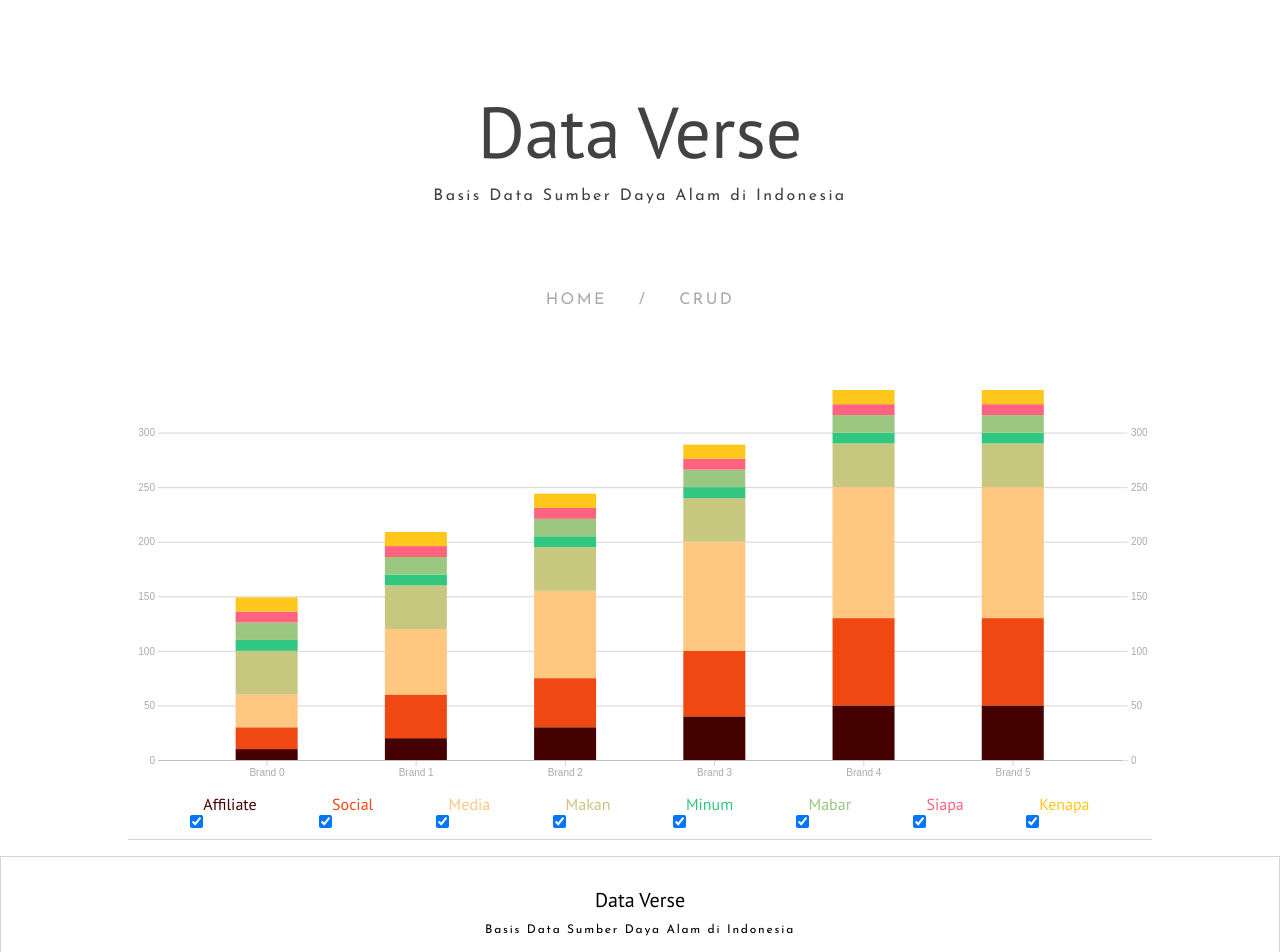
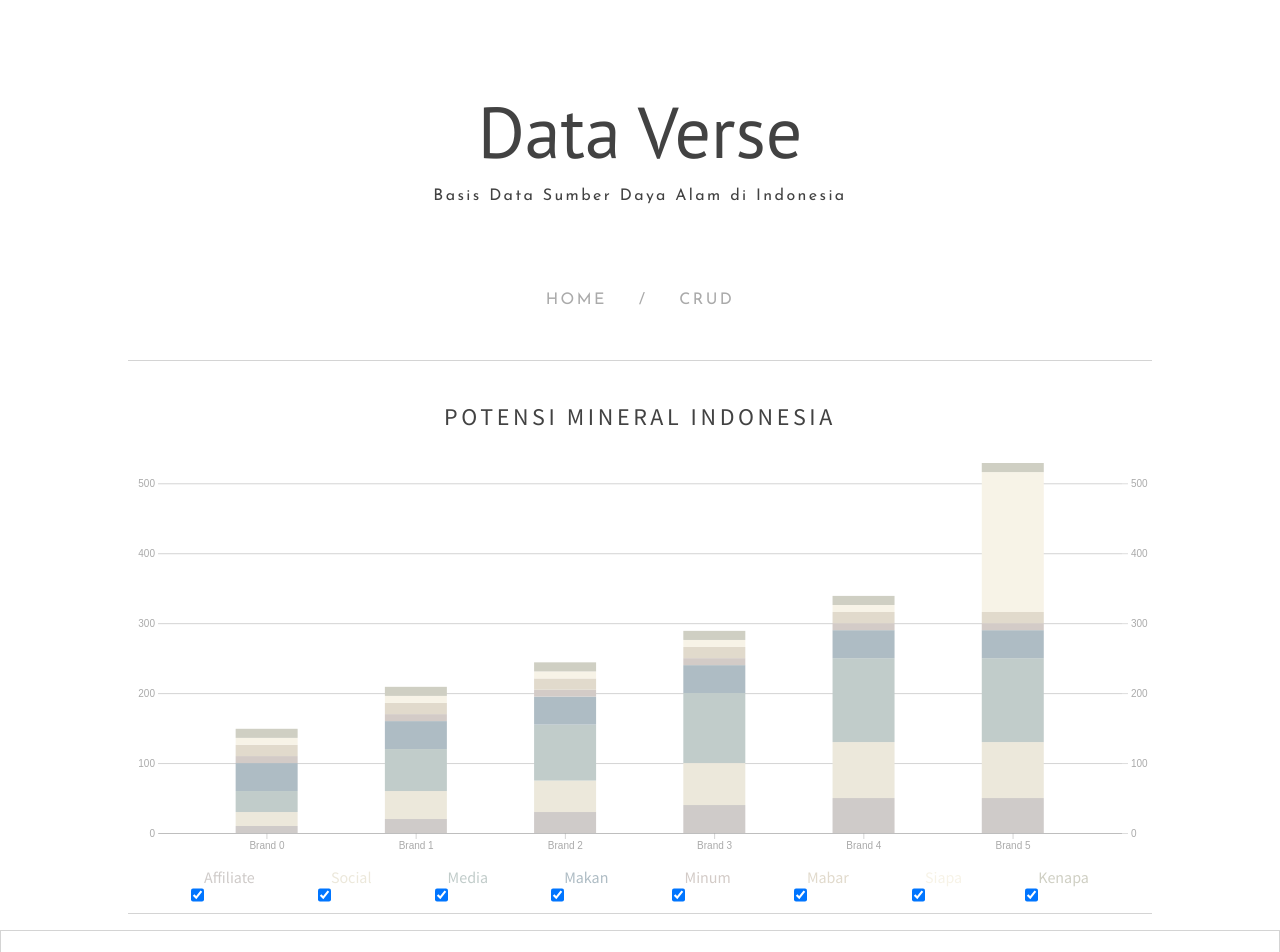
Before and after one commit to Drithh/database-sda, a React (Create React App) app in the folder client/: page / in a window 1280 px wide. Shown: the top 952 px of the page. Built offline with nearby package versions, Linux system fonts and the light colour scheme.

Commit message:
add title chart

```diff
--- a/client/src/components/BarChart.js
+++ b/client/src/components/BarChart.js
@@ -65,7 +65,7 @@ const data = [
     Makan: 40,
     Minum: 10,
     Mabar: 16,
-    Siapa: 10,
+    Siapa: 200,
     Kenapa: 13,
   },
 ];
@@ -82,25 +82,28 @@ const allKeys = [
 ];
 
 const colors = {
-  Affiliate: 'rgba(69, 0, 0, 1)',
-  Social: 'rgba(240, 72, 19, 1)',
-  Media: 'rgba(255, 199, 128, 1)',
-  Makan: 'rgba(200, 199, 128, 1)',
-  Minum: 'rgba(50, 199, 128, 1)',
-  Mabar: 'rgba(155, 199, 128, 1)',
-  Siapa: 'rgba(255, 99, 128, 1)',
-  Kenapa: 'rgba(255, 199, 28, 1)',
+  Affiliate: '#CFCBC9',
+  Social: '#ECE8DB',
+  Media: '#C1CCCA',
+  Makan: '#AEBCC4',
+  Minum: '#D3CBC7',
+  Mabar: '#E1DACC',
+  Siapa: '#F7F3E7',
+  Kenapa: '#CFCFC3',
 };
 
 export const D3BarGraph = () => {
   const [keys, setKeys] = useState(allKeys);
 
   return (
-    <div>
+    <div className="border-b border-t border-solid border-secondary border-opacity-50">
+      <h2 className="mt-10 font-Source text-center font-medium text-2xl text-primary tracking-widest">
+        POTENSI MINERAL INDONESIA
+      </h2>
       <StackedBarGraph datasets={data} colors={colors} keys={keys} />
-      <div className="fields m-auto  flex justify-evenly h-12 border-b border-solid border-secondary border-opacity-50">
+      <div className="fields m-auto  flex justify-evenly h-12 ">
         {allKeys.map((key) => (
-          <div key={key} className="field flex font-PT font-light">
+          <div key={key} className="field flex font-Source font-light">
             <input
               className="relative top-[.4rem]"
               id={key}
--- a/client/tailwind.config.js
+++ b/client/tailwind.config.js
@@ -7,6 +7,7 @@ module.exports = {
       fontFamily: {
         PT: ['PT Sans', 'sans-serif'],
         Josefin: ['Josefin Sans', 'sans-serif'],
+        Source: ['Source Sans Pro', 'sans-serif'],
       },
       colors: {
         primary: '#424242',
```
